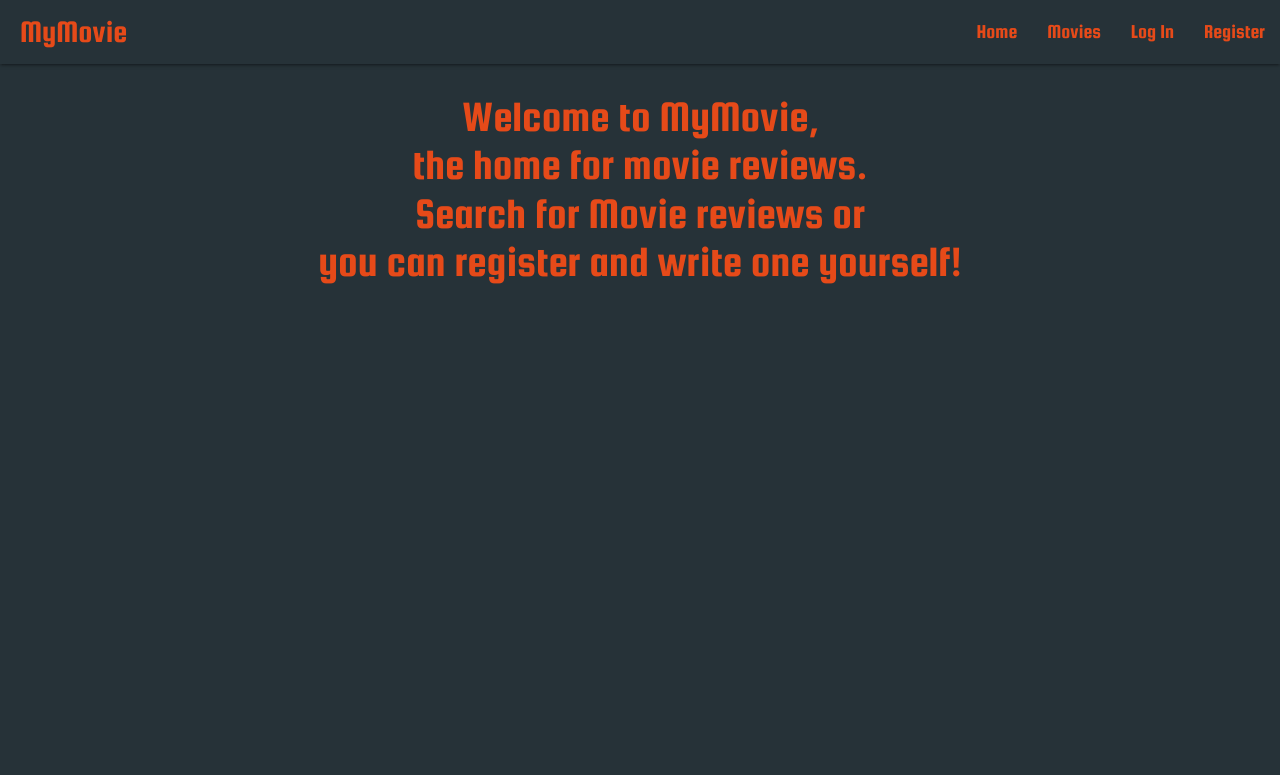
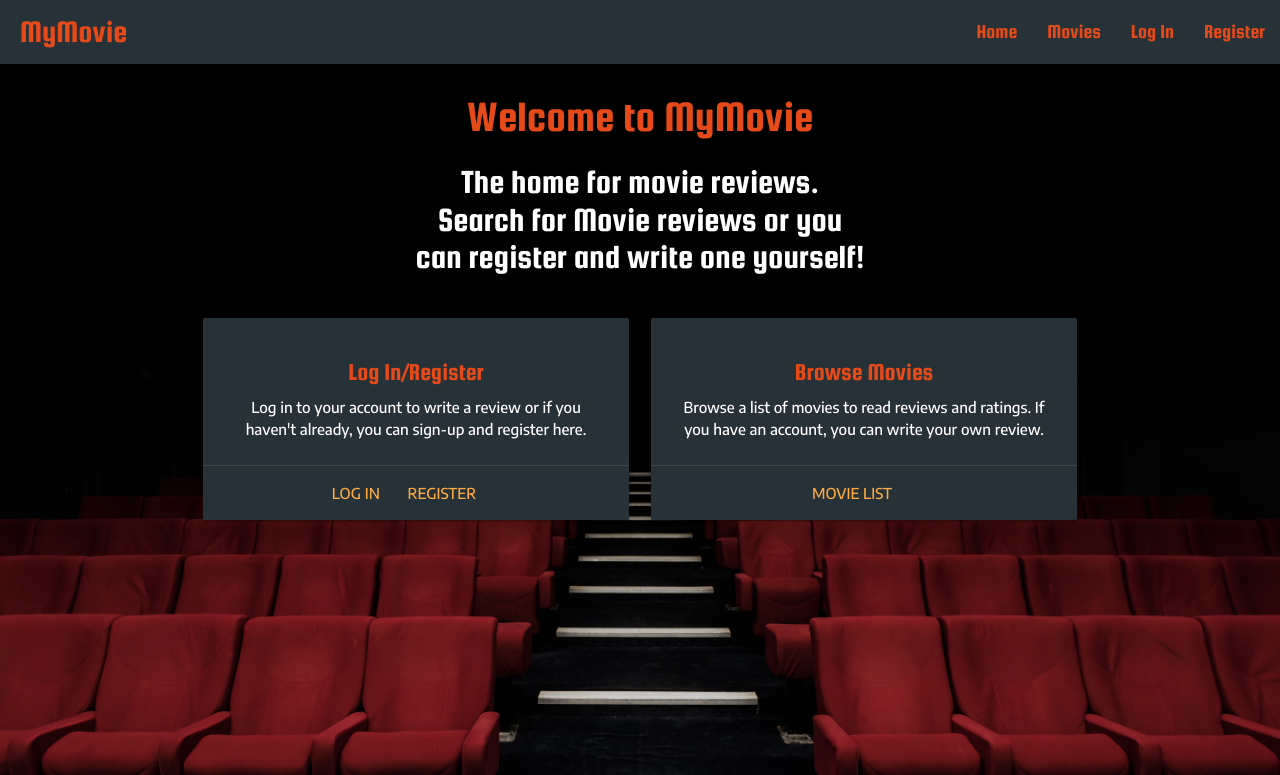
Before and after one commit to JaeWong91/MyMovie, a Flask app: page / in a window 1280 px wide. Shown: the top 775 px of the page. Run offline with Flask 2, Linux system fonts and the light colour scheme; some libraries are stand-ins or nearby versions; some web fonts are replaced.

Commit message:
Add home page content and styling to search bar on movie list page

```diff
--- a/static/css/style.css
+++ b/static/css/style.css
@@ -1,13 +1,16 @@
 @import url('https://fonts.googleapis.com/css2?family=Chango&display=swap');
 @import url('https://fonts.googleapis.com/css2?family=Squada+One&display=swap');
+@import url('https://fonts.googleapis.com/css2?family=Encode+Sans:wght@500&display=swap');
 
 body {
     background-color: #263238;
     color: rgba(255, 255, 255, 0.9);
+    font-family: 'Encode Sans', sans-serif;
 }
 
 h3,
-h4 {
+h4,
+h5 {
     color: #e64a19;
     font-family: "Squada One", sans-serif;
 }
@@ -16,8 +19,11 @@ h4 {
     margin-bottom: 30px;
 }
 
+/* --- navbar, form icons ---- */
+.sidenav li a{
+    color: #e64a19;
+}
 
-/* --- navbar, form icons ---- */
 nav,
 .form-icon,
 i {
@@ -49,7 +55,6 @@ nav ul a {
 .register-button {
     background-color: #e64a19;
     color: white;
-
 }
 
 /* ---- flash messages ----*/
@@ -59,7 +64,7 @@ nav ul a {
 }
 
 /* collapsable/accordian colour scheme */
-.collapsible,
+/* .collapsible,
 .collapsible-header {
     border-color: #e64a19;
     background-color: transparent;
@@ -68,7 +73,7 @@ nav ul a {
 .collapsible-body {
     border-color: #e64a19;
     background-color: #3b4d57;
-}
+} */
 
 /* ---- Movie List Styling ---- */
 .movie-item {
@@ -111,9 +116,25 @@ input[type=range]{
     background-color: red;
 }
 
-
 /* -- Rating and Review desc box -- */
 .rating-box {
     width: 400px;
+}
 
+/* -- Home page background image -- */
+/* This code credited to - https://stackoverflow.com/questions/23254346/how-can-i-change-background-image-opacity-without-changing-on-div-content*/
+#home-background:after {
+    background: url('/static/images/home-bg-2.jpg') no-repeat center center;
+    content: "";
+    position: absolute;
+    background-size: cover;
+    top: 0;
+    left: 0;
+    width: 100%;
+    height: 100%;
+    z-index: -1;
 }
+
+.search-label {  /* - use @mediaquery to hide on small devices as it can get overcrowded. - */
+    display: none;
+}
--- a/templates/base.html
+++ b/templates/base.html
@@ -40,19 +40,20 @@
         </div>
 
         <!-- mobile sidenav -->
-        <ul class="sidenav" id="mobile-demo">
-            <li><a href="{{ url_for('home') }}">Home</a></li>
-                <li><a href="{{ url_for('get_movies') }}">Movies</a></li>
-                {% if session.user|lower == "admin"|lower %}
-                    <li><a href="{{ url_for('add_movie') }}">Add Movie</a></li>
-                {% endif %}
-                {% if session.user %} <!-- if user is logged in. i.e if user is in current session then the below will appear-->
-                    <li><a href="{{ url_for('profile', username=session['user']) }}">Profile</a></li>
-                    <li><a href="{{ url_for('logout') }}">Log Out</a></li>
-                {% else %} <!-- if user is not logged in, then the below will appear-->
-                    <li><a href="{{ url_for('login') }}">Log In</a></li>
-                    <li><a href="{{ url_for('register') }}">Register</a></li>3
-                {% endif %}
+        <ul class="sidenav blue-grey darken-4" id="mobile-demo">
+            <li class="center-align"><h5>MyMovie</h5></li>
+            <li class="center-align"><a href="{{ url_for('home') }}">Home</a></li>
+            <li class="center-align"><a href="{{ url_for('get_movies') }}">Movies</a></li>
+            {% if session.user|lower == "admin"|lower %}
+                <li class="center-align"><a href="{{ url_for('add_movie') }}">Add Movie</a></li>
+            {% endif %}
+            {% if session.user %} <!-- if user is logged in. i.e if user is in current session then the below will appear-->
+                <li class="center-align"><a href="{{ url_for('profile', username=session['user']) }}">Profile</a></li>
+                <li class="center-align"><a href="{{ url_for('logout') }}">Log Out</a></li>
+            {% else %} <!-- if user is not logged in, then the below will appear-->
+                <li class="center-align"><a href="{{ url_for('login') }}">Log In</a></li>
+                <li class="center-align"><a href="{{ url_for('register') }}">Register</a></li>
+            {% endif %}
         </ul>
     </header>
 
--- a/templates/home.html
+++ b/templates/home.html
@@ -1,23 +1,51 @@
 {% extends "base.html" %}
 {% block content %}
 
-    <div class="row">
+<body >
+    <div id="home-background">
+        <div class="row" >
             <div class="col s12">
                 <div class="">
-                <h3 class="center-align">
-                    Welcome to MyMovie,<br>
-                    the home for movie reviews.<br>
-                    Search for Movie reviews or <br>
-                    you can register and write one yourself!
+                    <h3 class="center-align home-message ">
+                        Welcome to MyMovie<br>
                     </h3>
+                    <h4 class="white-text center-align">
+                        The home for movie reviews.<br>
+                        Search for Movie reviews or you<br>
+                        can register and write one yourself!
+                    </h4>
                 </div>
             </div>
         </div>
 
         <div class="row">
-        <div class="col s12 center-align">
-
+            <div class="col s12 m6 center-align home-menu">
+                <div class="card blue-grey darken-4">
+                    <div class="card-content white-text">
+                        <span class="card-title"><h5>Log In/Register</h5></span>
+                        <p>Log in to your account to write a review or if you haven't already,
+                            you can sign-up and register here.</p>
+                    </div>
+                    <div class="card-action center-align">
+                        <a href="{{ url_for('login') }}">Log In</a>
+                        <a href="{{ url_for('register') }}">Register</a>
                     </div>
                 </div>
+            </div>
+            <div class="col s12 m6 center-align home-menu">
+                <div class="card blue-grey darken-4">
+                    <div class="card-content white-text">
+                        <span class="card-title"><h5>Browse Movies</h5></span>
+                        <p>Browse a list of movies to read reviews and ratings.
+                            If you have an account, you can write your own review. </p>
+                    </div>
+                    <div class="card-action">
+                        <a href="{{ url_for('get_movies') }}" class="center-align text-center">Movie List</a>
+                    </div>
+                </div>
+            </div>
+        </div>
+    </div>
+</body>
 
 {% endblock %}
```
Also changed, not shown: templates/movies.html (+5 -3 lines), static/images/home-bg-2.jpg (added). Lines whose indentation alone changed are shown as unchanged.
